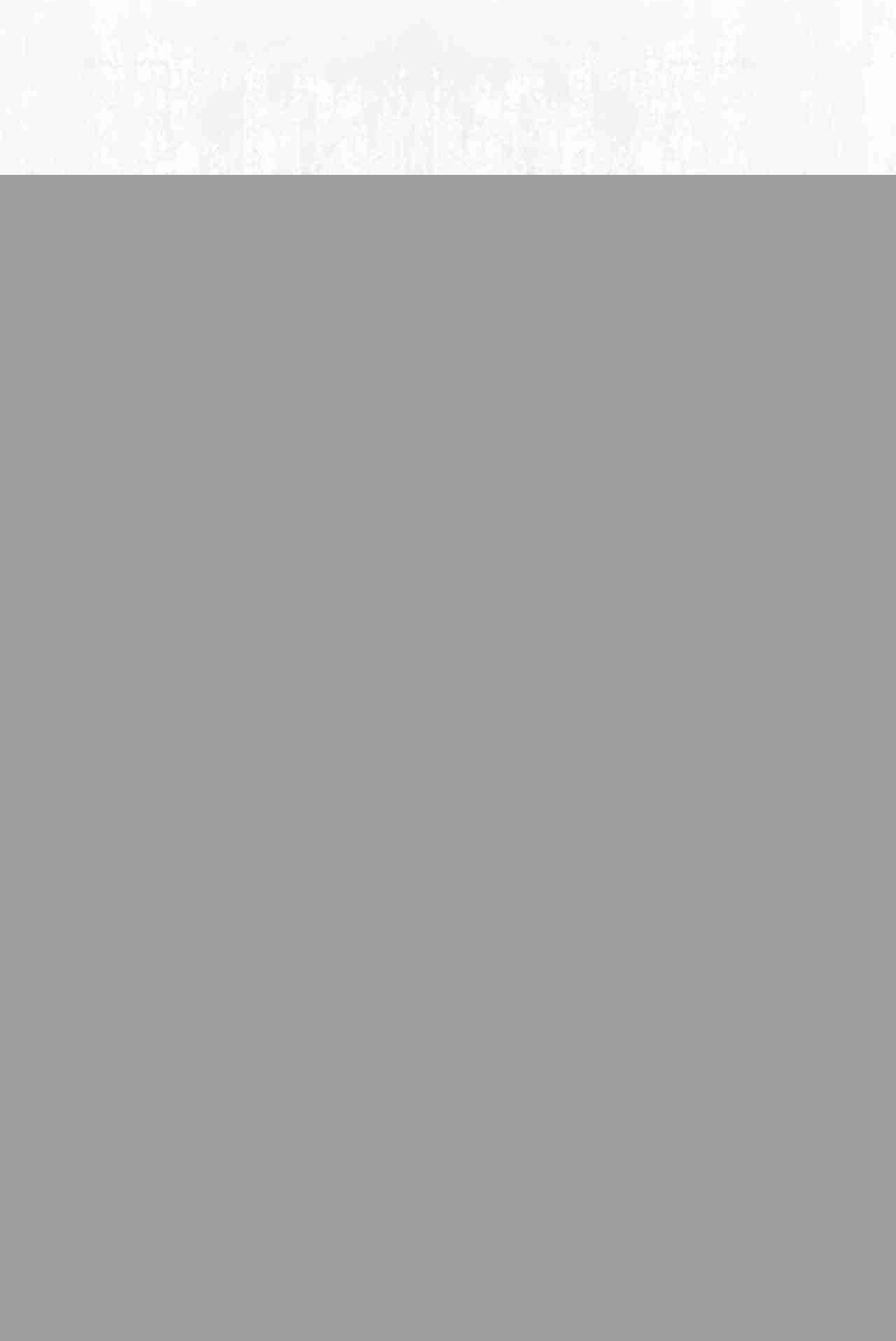
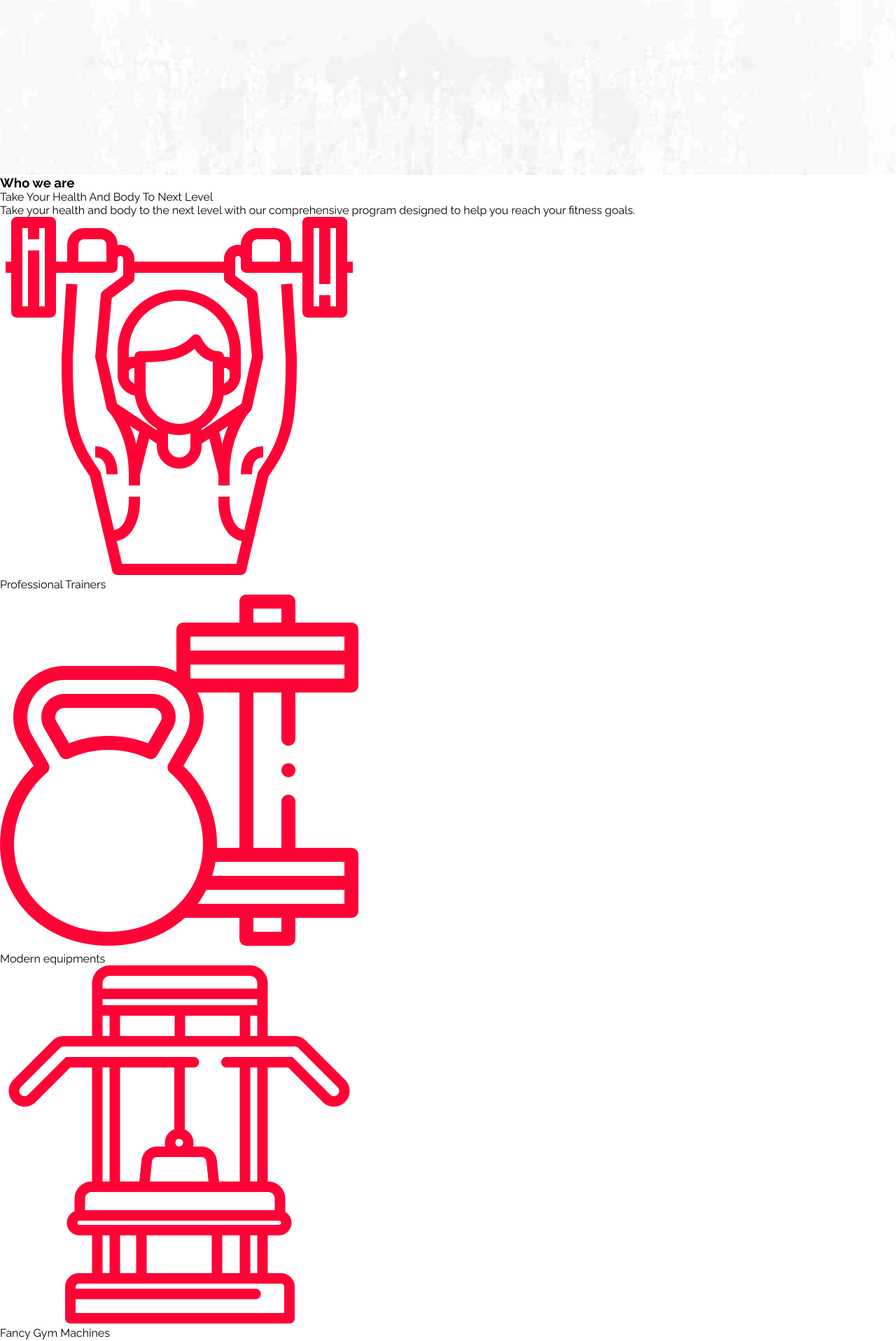
Before and after one commit to SshAayush/GYMBooker, a Django app: page / in a window 1280 px wide. Shown: the part 1430-3347 px from the top of the page at 70% size. Before the commit the page ends 1680 px from the top, so only its background shows below. Run offline with Django 4.2, Linux system fonts and the light colour scheme.

Commit message:
about section done

```diff
--- a/templates/landingpage.html
+++ b/templates/landingpage.html
@@ -88,6 +88,50 @@
         </div>
       </div>
     </div>
+
+    <div class="about">
+      <div class="texts">
+        <h3 class="a-head">Who we are</h3>
+        <p class="a-text">Take Your Health And Body To Next Level</p>
+        <p class="a-text-content">
+          Take your health and body to the next level with our comprehensive
+          program designed to help you reach your fitness goals.
+        </p>
+        <div class="a-icons">
+          <div class="trainer">
+            <img
+              src="/static/image/weightlifter.png"
+              class="a-img"
+              alt="trainers img"
+            />
+            <div class="icon-text">
+              <p>Professional Trainers</p>
+            </div>
+          </div>
+          <div class="equip">
+            <img
+              src="/static/image/equpments.png"
+              class="a-img"
+              alt="equipments img"
+            />
+            <div class="icon-text">
+              <p>Modern equipments</p>
+            </div>
+          </div>
+          <div class="machines">
+            <img src="/static/image/gym.png" class="a-img" alt="machines img" />
+            <div class="icon-text">
+              <p>Fancy Gym Machines</p>
+            </div>
+          </div>
+        </div>
+        <button class="btn a-btn"><a href="">Take A Tour</a></button>
+      </div>
+      <div class="a-image">
+        <p class="rotate">Running</p>
+      </div>
+    </div>
+
     <script src="" async defer></script>
   </body>
 </html>
```
Also changed, not shown: static/image/equpments.png (added), static/image/girl-run.png (added), static/image/gym.png (added), static/image/weightlifter.png (added).
